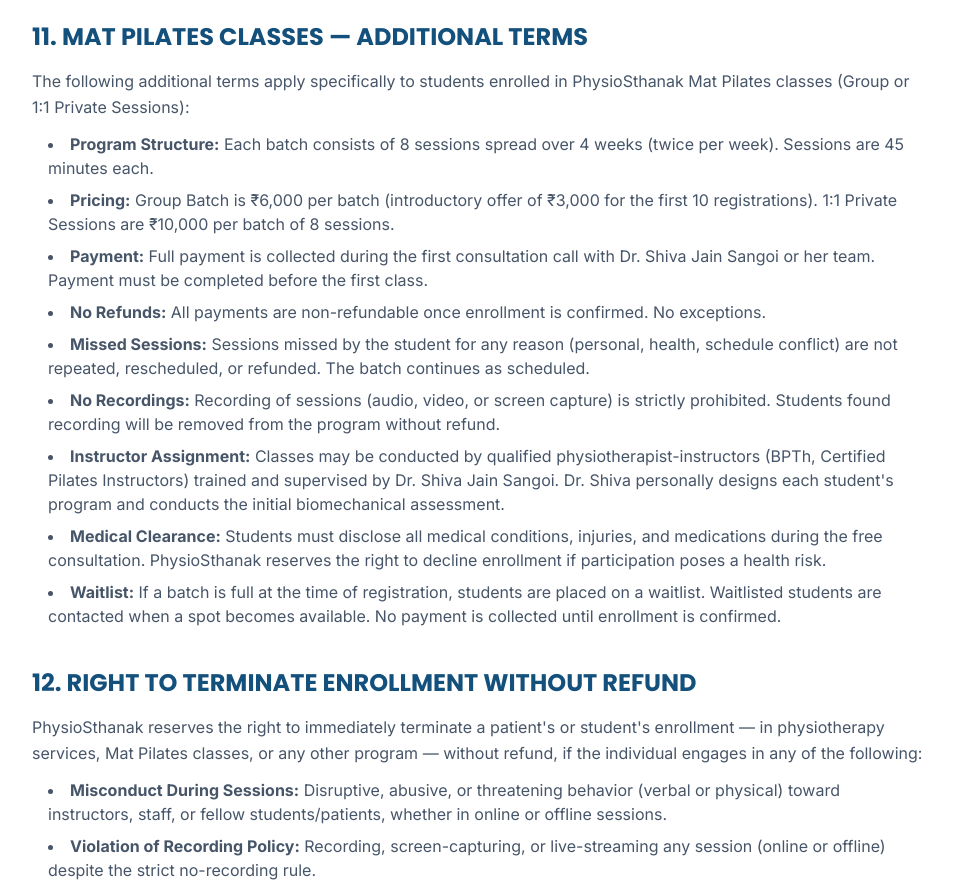
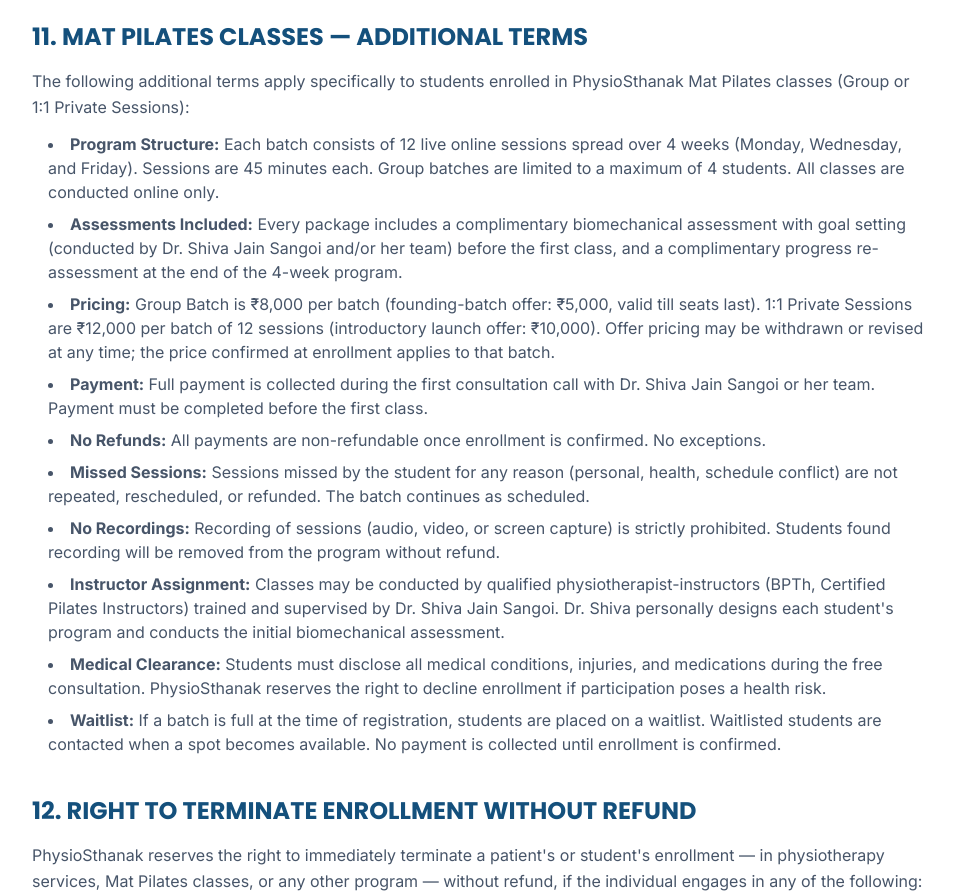
Before and after one commit to KaranSangoi/physiosthanak, a Next.js app: page /terms in a window 1280 px wide. Shown: the part 3920-4813 px from the top of the page, without its empty margins (160-1113 px from the left). Built offline with nearby package versions, Linux system fonts and the light colour scheme.

Commit message:
some more corrections

```diff
--- a/src/app/pilates/PilatesContent.tsx
+++ b/src/app/pilates/PilatesContent.tsx
@@ -498,7 +498,7 @@
               12 live online sessions over 4 weeks — flexible scheduling
             </p>
             <div className="flex items-baseline gap-2 mb-1">
-              <span className="text-3xl font-heading font-bold text-accent">₹5,000</span>
+              <span className="text-3xl font-heading font-bold text-accent">₹10,000</span>
               <span className="text-lg text-text-light line-through">₹12,000</span>
             </div>
             <p className="text-xs text-accent-pink font-medium mb-6">
@@ -953,7 +953,7 @@
                   Session Type <span className="text-accent-pink">*</span>
                 </label>
                 <div className="flex gap-4">
-                  {([{ value: 'group' as const, label: 'Group (₹5,000)', sub: 'founding price · 4 seats/batch' }, { value: '1:1' as const, label: '1:1 Private (₹5,000)', sub: 'launch offer · was ₹12,000' }]).map((option) => (
+                  {([{ value: 'group' as const, label: 'Group (₹5,000)', sub: 'founding price · 4 seats/batch' }, { value: '1:1' as const, label: '1:1 Private (₹10,000)', sub: 'launch offer · was ₹12,000' }]).map((option) => (
                     <label
                       key={option.value}
                       className={`flex-1 flex flex-col items-center justify-center px-4 py-3 rounded-md border-2 cursor-pointer transition-all text-sm font-heading font-bold uppercase tracking-wide ${
--- a/src/app/terms/page.tsx
+++ b/src/app/terms/page.tsx
@@ -366,13 +366,23 @@
               </p>
               <ul className="list-disc list-inside text-text-light space-y-2 ml-4 mb-4">
                 <li>
-                  <strong>Program Structure:</strong> Each batch consists of 8 sessions spread
-                  over 4 weeks (twice per week). Sessions are 45 minutes each.
+                  <strong>Program Structure:</strong> Each batch consists of 12 live online
+                  sessions spread over 4 weeks (Monday, Wednesday, and Friday). Sessions are
+                  45 minutes each. Group batches are limited to a maximum of 4 students. All
+                  classes are conducted online only.
                 </li>
                 <li>
-                  <strong>Pricing:</strong> Group Batch is ₹6,000 per batch (introductory
-                  offer of ₹3,000 for the first 10 registrations). 1:1 Private Sessions are
-                  ₹10,000 per batch of 8 sessions.
+                  <strong>Assessments Included:</strong> Every package includes a complimentary
+                  biomechanical assessment with goal setting (conducted by Dr. Shiva Jain
+                  Sangoi and/or her team) before the first class, and a complimentary progress
+                  re-assessment at the end of the 4-week program.
+                </li>
+                <li>
+                  <strong>Pricing:</strong> Group Batch is ₹8,000 per batch (founding-batch
+                  offer: ₹5,000, valid till seats last). 1:1 Private Sessions are ₹12,000 per
+                  batch of 12 sessions (introductory launch offer: ₹10,000). Offer pricing may
+                  be withdrawn or revised at any time; the price confirmed at enrollment
+                  applies to that batch.
                 </li>
                 <li>
                   <strong>Payment:</strong> Full payment is collected during the first
```
